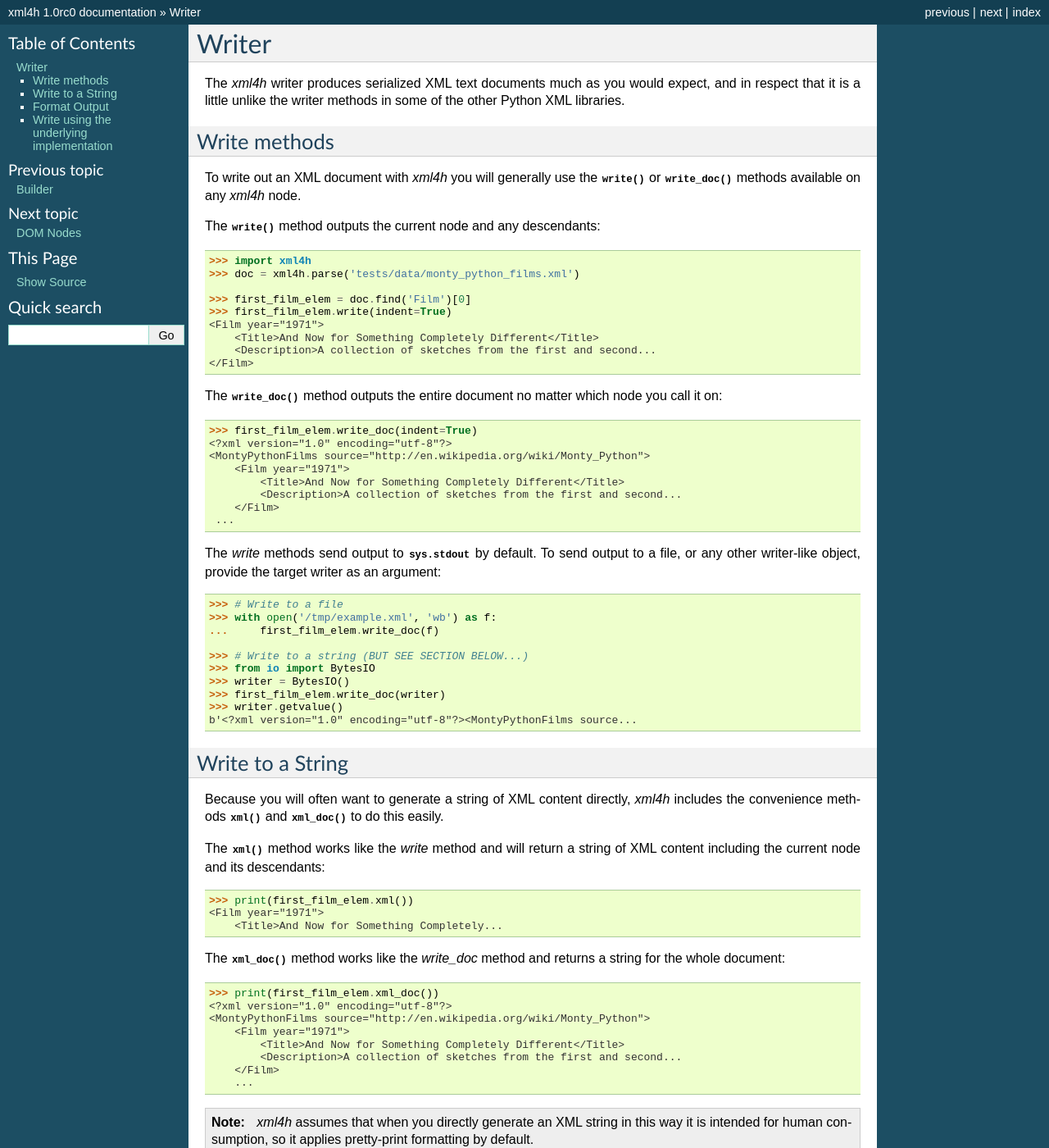
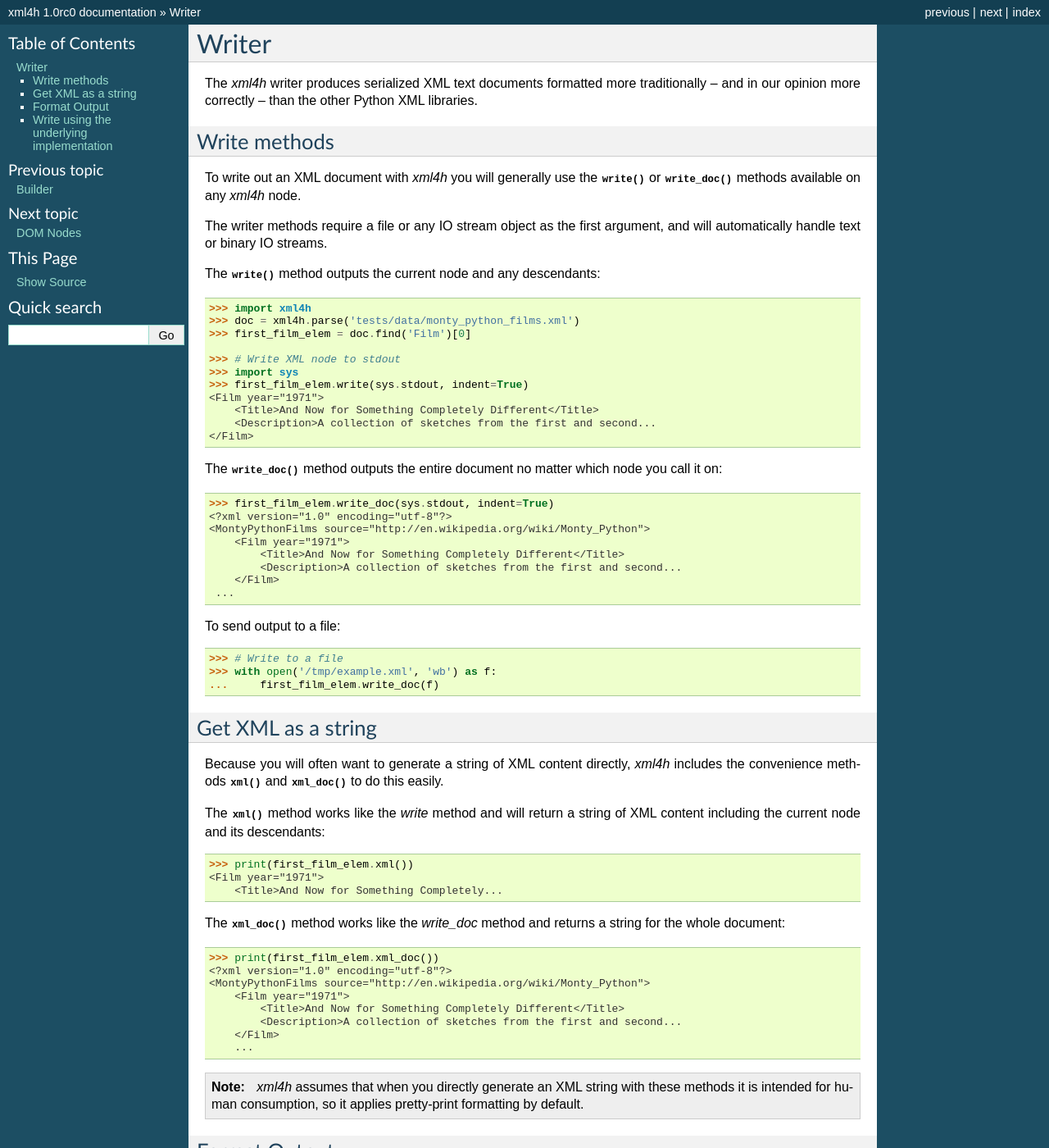
Before and after one commit to jmurty/xml4h, a Sphinx documentation site: the page built from docs/writer.rst, in a window 1280 px wide and 1400 px high. Shown: the whole window at 82% size. Built offline with Sphinx 7.4.7, drawn with Linux system fonts in a browser that asks for light colours; some of the changed text lies outside the part shown.

Commit message:
Write methods no longer use stdout as the default target
The `write()` and `write_doc()` methods no longer send output to
`sys.stdout` by default. The user must explicitly provide a target
writer object, and hopefully be more mindful of the need to set up
encoding correctly when providing a text stream object.

```diff
--- a/docs/nodes.rst
+++ b/docs/nodes.rst
@@ -240,7 +240,7 @@ find anything::
 
     >>> # Parse a namespaced version of the Monty Python Films doc
     >>> ns_doc = xml4h.parse('tests/data/monty_python_films.ns.xml')
-    >>> ns_doc.write(indent=True)  #doctest:+ELLIPSIS
+    >>> print(ns_doc.xml())  #doctest:+ELLIPSIS
     <?xml version="1.0" encoding="utf-8"?>
     <MontyPythonFilms source="http://en.wikipedia.org/wiki/Monty_Python" xmlns="uri:monty-python" xmlns:work="uri:artistic-work">
         <work:Film year="1971">
--- a/docs/writer.rst
+++ b/docs/writer.rst
@@ -2,9 +2,9 @@
 Writer
 ======
 
-The *xml4h* writer produces serialized XML text documents much as you would
-expect, and in respect that it is a little unlike the writer methods in some of
-the other Python XML libraries.
+The *xml4h* writer produces serialized XML text documents formatted more
+traditionally – and in our opinion more correctly – than the other Python XML
+libraries.
 
 
 Write methods
@@ -14,14 +14,19 @@ To write out an XML document with *xml4h* you will generally use the
 :meth:`~xml4h.nodes.Node.write` or :meth:`~xml4h.nodes.Node.write_doc` methods
 available on any *xml4h* node.
 
+The writer methods require a file or any IO stream object as the first
+argument, and will automatically handle text or binary IO streams.
+
 The :meth:`~xml4h.nodes.Node.write` method outputs the current node and any
 descendants::
 
     >>> import xml4h
     >>> doc = xml4h.parse('tests/data/monty_python_films.xml')
+    >>> first_film_elem = doc.find('Film')[0]
 
-    >>> first_film_elem = doc.find('Film')[0]
-    >>> first_film_elem.write(indent=True)  # doctest:+ELLIPSIS
+    >>> # Write XML node to stdout
+    >>> import sys
+    >>> first_film_elem.write(sys.stdout, indent=True)  # doctest:+ELLIPSIS
     <Film year="1971">
         <Title>And Now for Something Completely Different</Title>
         <Description>A collection of sketches from the first and second...
@@ -30,7 +35,7 @@ descendants::
 The :meth:`~xml4h.nodes.Node.write_doc` method outputs the entire document no
 matter which node you call it on::
 
-    >>> first_film_elem.write_doc(indent=True)  # doctest:+ELLIPSIS
+    >>> first_film_elem.write_doc(sys.stdout, indent=True)  # doctest:+ELLIPSIS
     <?xml version="1.0" encoding="utf-8"?>
     <MontyPythonFilms source="http://en.wikipedia.org/wiki/Monty_Python">
         <Film year="1971">
@@ -39,24 +44,15 @@ matter which node you call it on::
         </Film>
      ...
 
-The *write* methods send output to :attr:`sys.stdout` by default. To send
-output to a file, or any other writer-like object, provide the target writer
-as an argument::
+To send output to a file::
 
     >>> # Write to a file
     >>> with open('/tmp/example.xml', 'wb') as f:
     ...     first_film_elem.write_doc(f)
 
-    >>> # Write to a string (BUT SEE SECTION BELOW...)
-    >>> from io import BytesIO
-    >>> writer = BytesIO()
-    >>> first_film_elem.write_doc(writer)
-    >>> writer.getvalue()  # doctest:+ELLIPSIS
-    b'<?xml version="1.0" encoding="utf-8"?><MontyPythonFilms source...
 
-
-Write to a String
------------------
+Get XML as a string
+-------------------
 
 Because you will often want to generate a string of XML content directly,
 *xml4h* includes the convenience methods :meth:`~xml4h.nodes.Node.xml`
@@ -83,9 +79,9 @@ method and returns a string for the whole document::
         ...
 
 .. note::
-   *xml4h* assumes that when you directly generate an XML string in this way it
-   is intended for human consumption, so it applies pretty-print formatting
-   by default.
+   *xml4h* assumes that when you directly generate an XML string with these
+   methods it is intended for human consumption, so it applies pretty-print
+   formatting by default.
 
 
 Format Output
```
Also changed, not shown: other parts of docs/writer.rst (+3 -3 lines), README.rst (+6 -1 lines), docs/builder.rst (+7 -4 lines), 3 other files.
